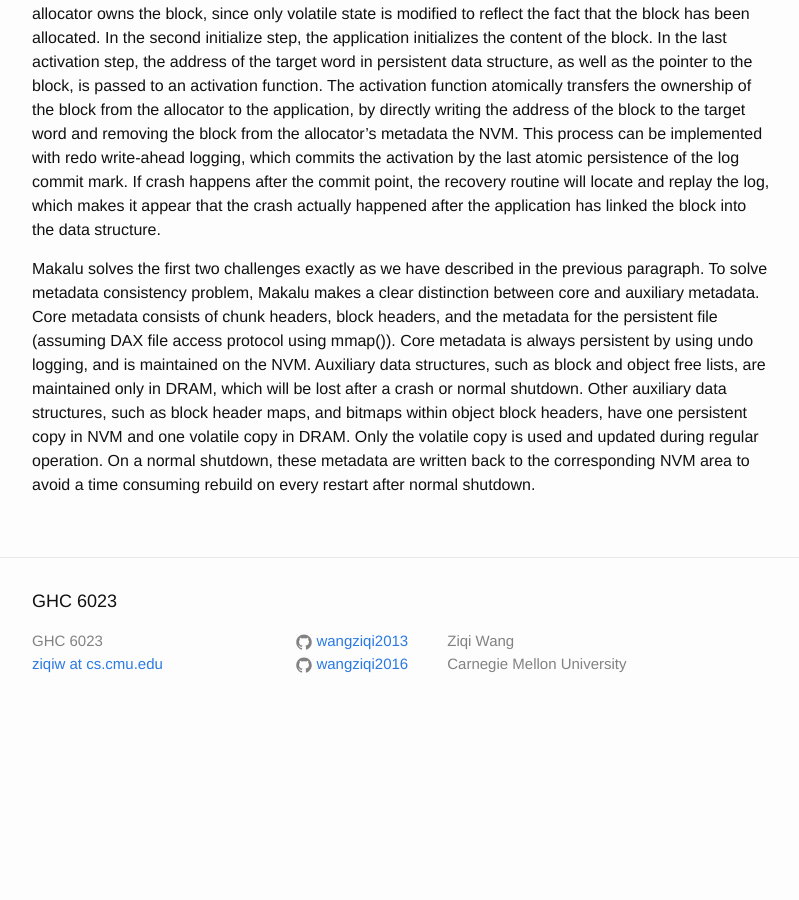
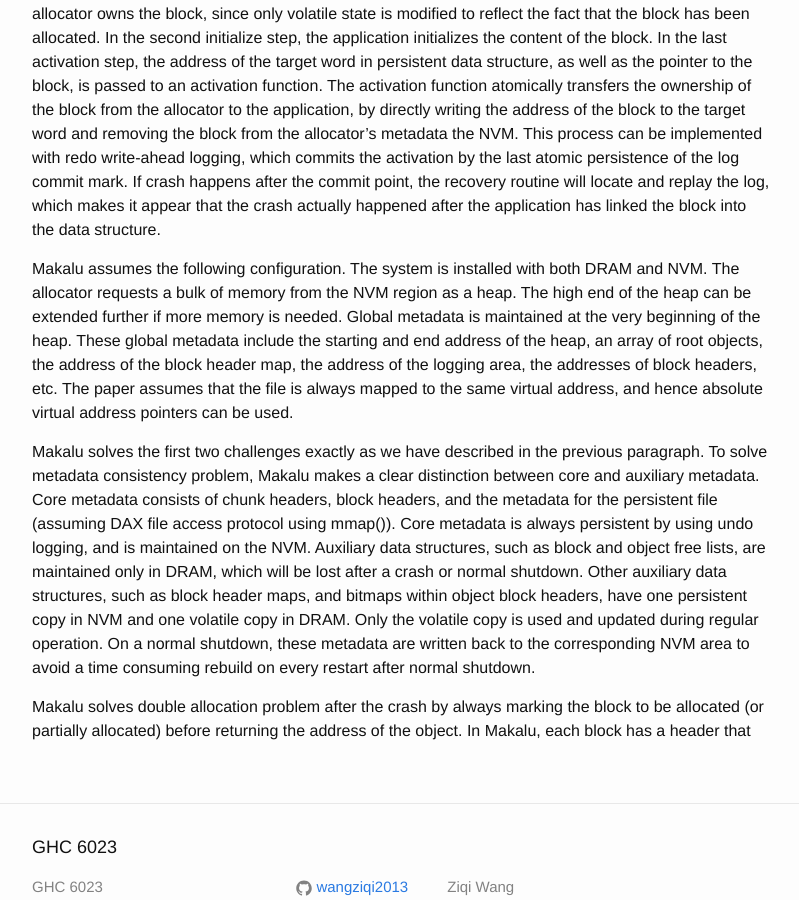
Before and after one commit to wangziqi2013/wangziqi2013.github.io, a Jekyll site: the page built from _posts/2019-11-18-makalu.markdown, in a window 1280 px wide and 900 px high, scrolled down 1138 px. Shown: the whole window, without its empty margins (238-1037 px from the left). Built offline with Jekyll 4.4.1, drawn with Linux system fonts in a browser that asks for light colours; before the commit the page ends 1873 px from its top, so only the background shows below that.

Commit message:
Adding assumption

```diff
--- a/_posts/2019-11-18-makalu.markdown
+++ b/_posts/2019-11-18-makalu.markdown
@@ -46,6 +46,13 @@ be implemented with redo write-ahead logging, which commits the activation by th
 log commit mark. If crash happens after the commit point, the recovery routine will locate and replay the log, which
 makes it appear that the crash actually happened after the application has linked the block into the data structure.
 
+Makalu assumes the following configuration. The system is installed with both DRAM and NVM. The allocator requests a bulk
+of memory from the NVM region as a heap. The high end of the heap can be extended further if more memory is needed. Global
+metadata is maintained at the very beginning of the heap. These global metadata include the starting and end address of the
+heap, an array of root objects, the address of the block header map, the address of the logging area, the addresses of
+block headers, etc. The paper assumes that the file is always mapped to the same virtual address, and hence absolute
+virtual address pointers can be used.
+
 Makalu solves the first two challenges exactly as we have described in the previous paragraph. To solve metadata consistency
 problem, Makalu makes a clear distinction between core and auxiliary metadata. Core metadata consists of chunk headers, block
 headers, and the metadata for the persistent file (assuming DAX file access protocol using mmap()). Core metadata is always
@@ -54,3 +61,6 @@ lists, are maintained only in DRAM, which will be lost after a crash or normal s
 such as block header maps, and bitmaps within object block headers, have one persistent copy in NVM and one volatile copy
 in DRAM. Only the volatile copy is used and updated during regular operation. On a normal shutdown, these metadata are
 written back to the corresponding NVM area to avoid a time consuming rebuild on every restart after normal shutdown.
+
+Makalu solves double allocation problem after the crash by always marking the block to be allocated (or partially allocated)
+before returning the address of the object. In Makalu, each block has a header that
```
